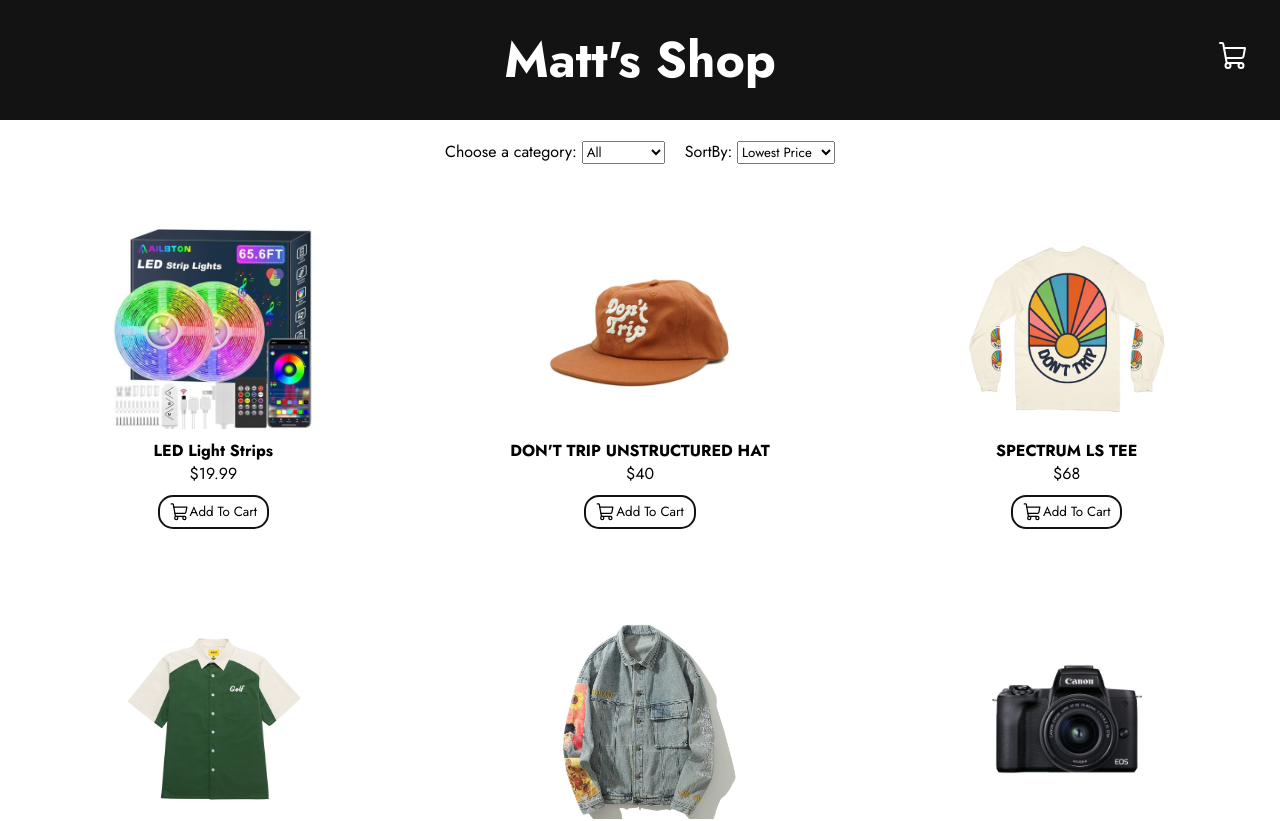
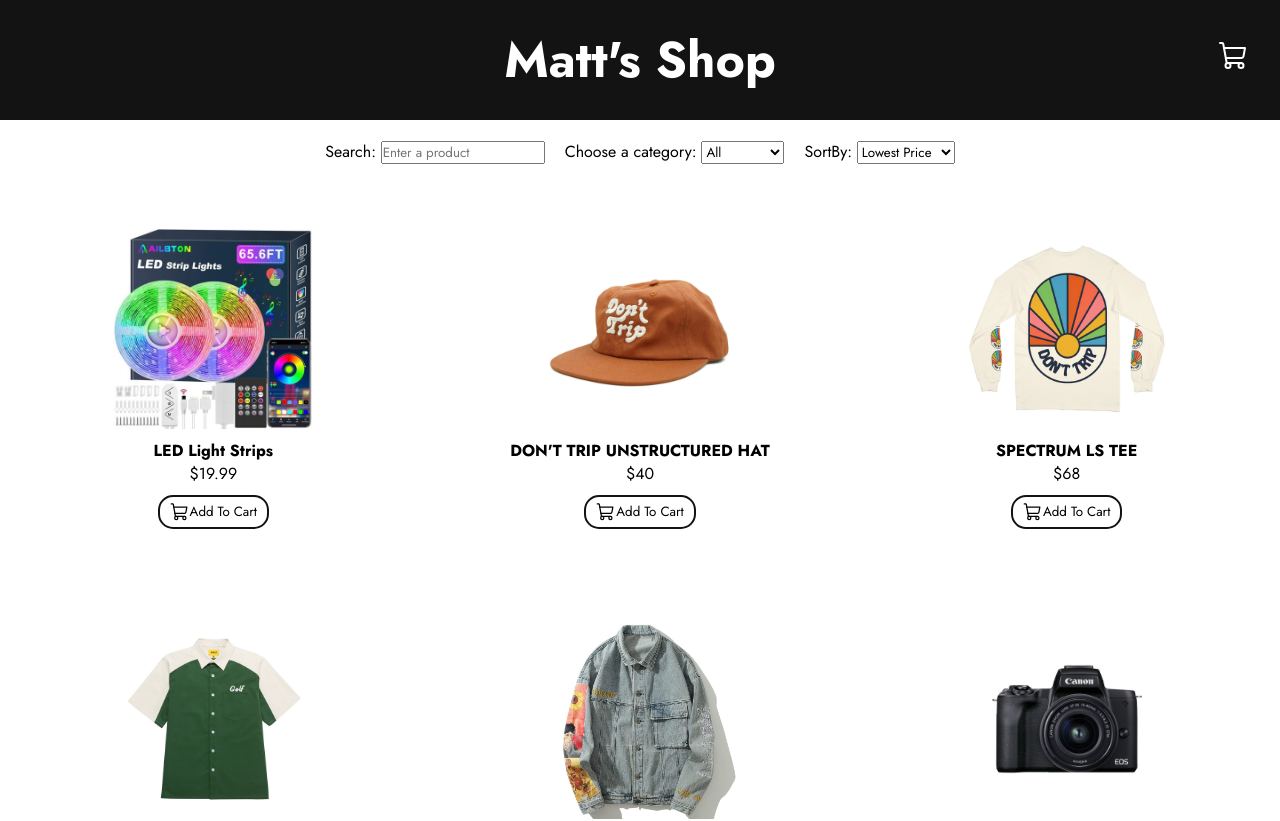
Before and after one commit to MatiasBEZ/OnlineStore, a React (Create React App) app: page / in a window 1280 px wide. Shown: the top 821 px of the page. Built offline with nearby package versions, Linux system fonts and the light colour scheme.

Commit message:
search filter has been added

```diff
--- a/src/pages/shop/shop.jsx
+++ b/src/pages/shop/shop.jsx
@@ -6,6 +6,11 @@
 export const Shop = () => {
     const [selectedCategory, setSelectedCategory] = useState("all");
     const [selectedSort, setSelectedSort] = useState("lowest");
+    const [searchTerm, setSearchTerm] = useState("");
+
+    const handleInputChange = (e) => {
+        setSearchTerm(e.target.value);
+    };
 
     const handlefilterChange = (e) => {
         setSelectedCategory(e.target.value);
@@ -16,6 +21,9 @@
     }
 
     const filteredProducts = PRODUCTS
+        .filter((product) => {
+            return product.productName.toLowerCase().includes(searchTerm.toLowerCase())
+        })
         .filter((product) => {
             if (selectedCategory === "all") return true;
             return product.category === selectedCategory;
@@ -35,6 +43,10 @@
     return (
         <div className="shop">
             <div className="filters">
+                <div>
+                    <label htmlFor="search">Search: </label>
+                    <input type="text" id="search" placeholder="Enter a product" value={searchTerm} onChange={handleInputChange} />
+                </div>
                 <div className="shopFilter">
                     <label htmlFor="categories">Choose a category: </label>
                     <select id="categories" onChange={handlefilterChange}>
```
